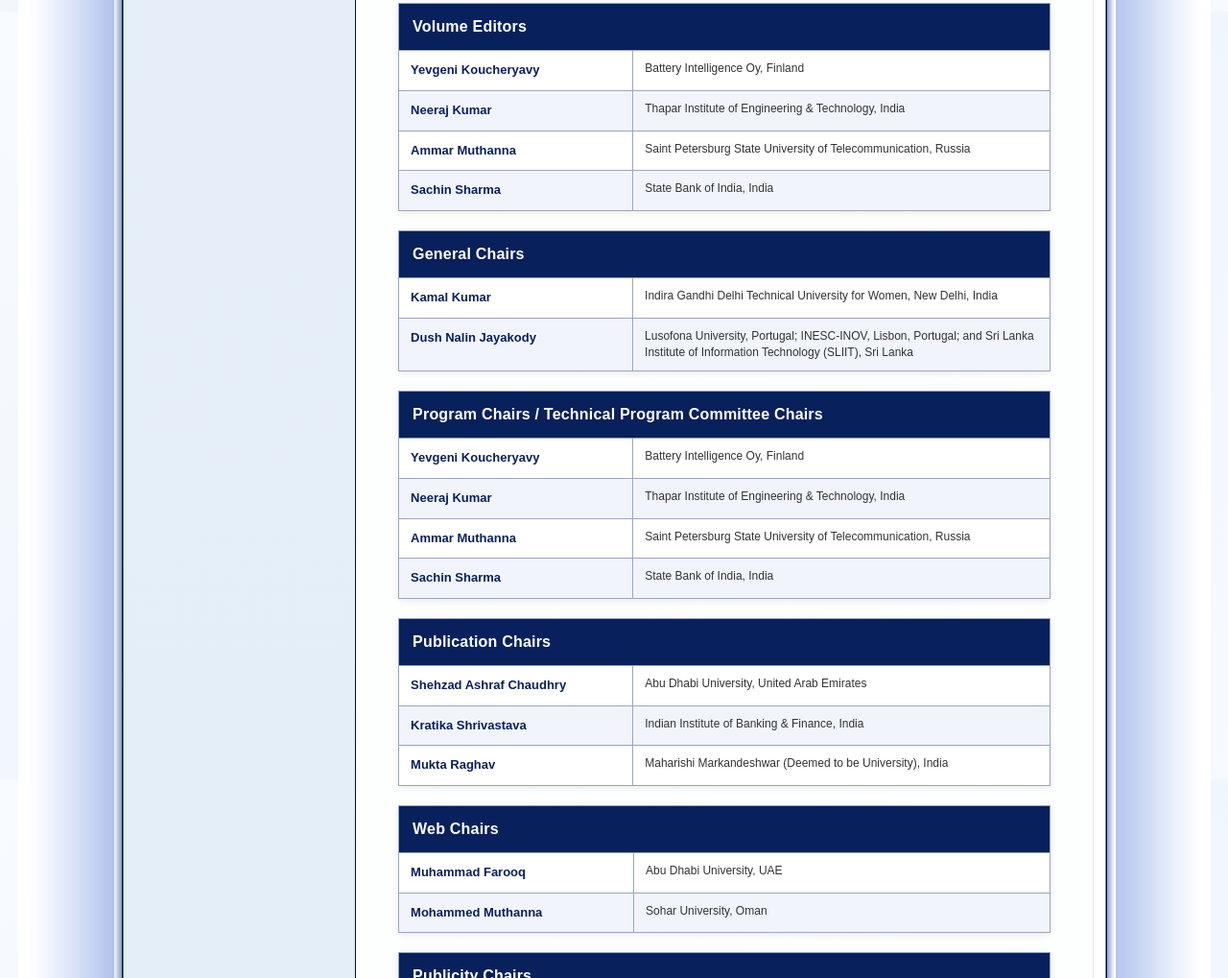
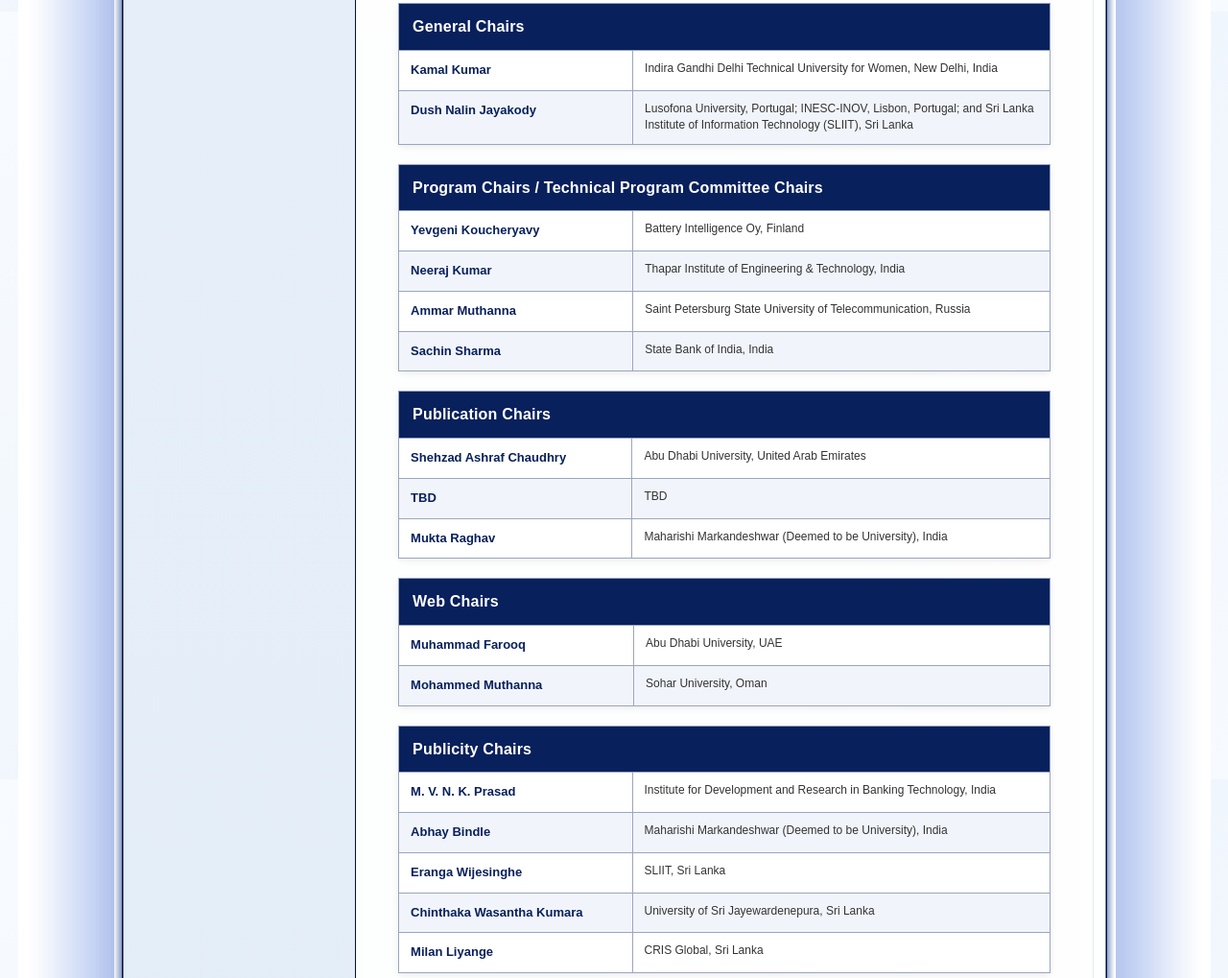
Before and after one commit to pokchik/new2an2026, a plain HTML site: page organizers.html in a window 1280 px wide. Shown: the part 788-1807 px from the top of the page at 96% size. Drawn offline with Linux system fonts and the light colour scheme.

Commit message:
Update organizers.html

```diff
--- a/organizers.html
+++ b/organizers.html
@@ -228,91 +228,49 @@
                     padding:11px 14px;
                     letter-spacing:0.2px;
                 ">
-                Volume Editors
-            </td>
-</tr>
-<tr style="background:#FFFFFF;">
-<td style="
-                    border:1px solid #9AA6BF;
-                    padding:10px 12px;
-                    color:#08205C;
-                    font-size:13px;
-                    font-weight:bold;
-                " valign="top" width="235">
-                Yevgeni Koucheryavy
-            </td>
-<td style="
-                    border:1px solid #9AA6BF;
-                    padding:10px 12px;
-                    color:#333333;
-                    font-size:12px;
-                    font-weight:normal;
-                    line-height:1.45;
-                " valign="top" width="445">
-                Battery Intelligence Oy, Finland
-            </td>
-</tr>
-<tr style="background:#F1F5FB;">
-<td style="
-                    border:1px solid #9AA6BF;
-                    padding:10px 12px;
-                    color:#08205C;
-                    font-size:13px;
-                    font-weight:bold;
-                " valign="top" width="235">
-                Neeraj Kumar
-            </td>
-<td style="
-                    border:1px solid #9AA6BF;
-                    padding:10px 12px;
-                    color:#333333;
-                    font-size:12px;
-                    font-weight:normal;
-                    line-height:1.45;
-                " valign="top" width="445">
-                Thapar Institute of Engineering &amp; Technology, India
-            </td>
-</tr>
-<tr style="background:#FFFFFF;">
-<td style="
-                    border:1px solid #9AA6BF;
-                    padding:10px 12px;
-                    color:#08205C;
-                    font-size:13px;
-                    font-weight:bold;
-                " valign="top" width="235">
-                Ammar Muthanna
-            </td>
-<td style="
-                    border:1px solid #9AA6BF;
-                    padding:10px 12px;
-                    color:#333333;
-                    font-size:12px;
-                    font-weight:normal;
-                    line-height:1.45;
-                " valign="top" width="445">
-                Saint Petersburg State University of Telecommunication, Russia
-            </td>
-</tr>
-<tr style="background:#F1F5FB;">
-<td style="
-                    border:1px solid #9AA6BF;
-                    padding:10px 12px;
-                    color:#08205C;
-                    font-size:13px;
-                    font-weight:bold;
-                " valign="top" width="235">
-                Sachin Sharma
-            </td>
-<td style="
-                    border:1px solid #9AA6BF;
-                    padding:10px 12px;
-                    color:#333333;
-                    font-size:12px;
-                    font-weight:normal;
-                    line-height:1.45;
-                " valign="top" width="445">
-                State Bank of India, India
+                General Chairs
+            </td>
+</tr>
+<tr style="background:#FFFFFF;">
+<td style="
+                    border:1px solid #9AA6BF;
+                    padding:10px 12px;
+                    color:#08205C;
+                    font-size:13px;
+                    font-weight:bold;
+                " valign="top" width="235">
+                Kamal Kumar
+            </td>
+<td style="
+                    border:1px solid #9AA6BF;
+                    padding:10px 12px;
+                    color:#333333;
+                    font-size:12px;
+                    font-weight:normal;
+                    line-height:1.45;
+                " valign="top" width="445">
+                Indira Gandhi Delhi Technical University for Women, New Delhi, India
+            </td>
+</tr>
+<tr style="background:#F1F5FB;">
+<td style="
+                    border:1px solid #9AA6BF;
+                    padding:10px 12px;
+                    color:#08205C;
+                    font-size:13px;
+                    font-weight:bold;
+                " valign="top" width="235">
+                Dush Nalin Jayakody
+            </td>
+<td style="
+                    border:1px solid #9AA6BF;
+                    padding:10px 12px;
+                    color:#333333;
+                    font-size:12px;
+                    font-weight:normal;
+                    line-height:1.45;
+                " valign="top" width="445">
+                Lusofona University, Portugal; INESC-INOV, Lisbon, Portugal; and Sri Lanka Institute of Information Technology (SLIIT), Sri Lanka
             </td>
 </tr>
 </table>
@@ -332,49 +290,92 @@
                     padding:11px 14px;
                     letter-spacing:0.2px;
                 ">
-                General Chairs
-            </td>
-</tr>
-<tr style="background:#FFFFFF;">
-<td style="
-                    border:1px solid #9AA6BF;
-                    padding:10px 12px;
-                    color:#08205C;
-                    font-size:13px;
-                    font-weight:bold;
-                " valign="top" width="235">
-                Kamal Kumar
-            </td>
-<td style="
-                    border:1px solid #9AA6BF;
-                    padding:10px 12px;
-                    color:#333333;
-                    font-size:12px;
-                    font-weight:normal;
-                    line-height:1.45;
-                " valign="top" width="445">
-                Indira Gandhi Delhi Technical University for Women, New Delhi, India
-            </td>
-</tr>
-<tr style="background:#F1F5FB;">
-<td style="
-                    border:1px solid #9AA6BF;
-                    padding:10px 12px;
-                    color:#08205C;
-                    font-size:13px;
-                    font-weight:bold;
-                " valign="top" width="235">
-                Dush Nalin Jayakody
-            </td>
-<td style="
-                    border:1px solid #9AA6BF;
-                    padding:10px 12px;
-                    color:#333333;
-                    font-size:12px;
-                    font-weight:normal;
-                    line-height:1.45;
-                " valign="top" width="445">
-                Lusofona University, Portugal; INESC-INOV, Lisbon, Portugal; and Sri Lanka Institute of Information Technology (SLIIT), Sri Lanka
+                Program Chairs / Technical Program Committee Chairs
+            </td>
+</tr>
+
+<tr style="background:#FFFFFF;">
+<td style="
+                    border:1px solid #9AA6BF;
+                    padding:10px 12px;
+                    color:#08205C;
+                    font-size:13px;
+                    font-weight:bold;
+                " valign="top" width="235">
+                Yevgeni Koucheryavy
+            </td>
+<td style="
+                    border:1px solid #9AA6BF;
+                    padding:10px 12px;
+                    color:#333333;
+                    font-size:12px;
+                    font-weight:normal;
+                    line-height:1.45;
+                " valign="top" width="445">
+                Battery Intelligence Oy, Finland
+            </td>
+</tr>
+<tr style="background:#F1F5FB;">
+<td style="
+                    border:1px solid #9AA6BF;
+                    padding:10px 12px;
+                    color:#08205C;
+                    font-size:13px;
+                    font-weight:bold;
+                " valign="top" width="235">
+                Neeraj Kumar
+            </td>
+<td style="
+                    border:1px solid #9AA6BF;
+                    padding:10px 12px;
+                    color:#333333;
+                    font-size:12px;
+                    font-weight:normal;
+                    line-height:1.45;
+                " valign="top" width="445">
+                Thapar Institute of Engineering & Technology, India
+            </td>
+</tr>
+<tr style="background:#FFFFFF;">
+<td style="
+                    border:1px solid #9AA6BF;
+                    padding:10px 12px;
+                    color:#08205C;
+                    font-size:13px;
+                    font-weight:bold;
+                " valign="top" width="235">
+                Ammar Muthanna
+            </td>
+<td style="
+                    border:1px solid #9AA6BF;
+                    padding:10px 12px;
+                    color:#333333;
+                    font-size:12px;
+                    font-weight:normal;
+                    line-height:1.45;
+                " valign="top" width="445">
+                Saint Petersburg State University of Telecommunication, Russia
+            </td>
+</tr>
+<tr style="background:#F1F5FB;">
+<td style="
+                    border:1px solid #9AA6BF;
+                    padding:10px 12px;
+                    color:#08205C;
+                    font-size:13px;
+                    font-weight:bold;
+                " valign="top" width="235">
+                Sachin Sharma
+            </td>
+<td style="
+                    border:1px solid #9AA6BF;
+                    padding:10px 12px;
+                    color:#333333;
+                    font-size:12px;
+                    font-weight:normal;
+                    line-height:1.45;
+                " valign="top" width="445">
+                State Bank of India, India
             </td>
 </tr>
 </table>
@@ -394,111 +395,6 @@
                     padding:11px 14px;
                     letter-spacing:0.2px;
                 ">
-                Program Chairs / Technical Program Committee Chairs
-            </td>
-</tr>
-
-<tr style="background:#FFFFFF;">
-<td style="
-                    border:1px solid #9AA6BF;
-                    padding:10px 12px;
-                    color:#08205C;
-                    font-size:13px;
-                    font-weight:bold;
-                " valign="top" width="235">
-                Yevgeni Koucheryavy
-            </td>
-<td style="
-                    border:1px solid #9AA6BF;
-                    padding:10px 12px;
-                    color:#333333;
-                    font-size:12px;
-                    font-weight:normal;
-                    line-height:1.45;
-                " valign="top" width="445">
-                Battery Intelligence Oy, Finland
-            </td>
-</tr>
-<tr style="background:#F1F5FB;">
-<td style="
-                    border:1px solid #9AA6BF;
-                    padding:10px 12px;
-                    color:#08205C;
-                    font-size:13px;
-                    font-weight:bold;
-                " valign="top" width="235">
-                Neeraj Kumar
-            </td>
-<td style="
-                    border:1px solid #9AA6BF;
-                    padding:10px 12px;
-                    color:#333333;
-                    font-size:12px;
-                    font-weight:normal;
-                    line-height:1.45;
-                " valign="top" width="445">
-                Thapar Institute of Engineering & Technology, India
-            </td>
-</tr>
-<tr style="background:#FFFFFF;">
-<td style="
-                    border:1px solid #9AA6BF;
-                    padding:10px 12px;
-                    color:#08205C;
-                    font-size:13px;
-                    font-weight:bold;
-                " valign="top" width="235">
-                Ammar Muthanna
-            </td>
-<td style="
-                    border:1px solid #9AA6BF;
-                    padding:10px 12px;
-                    color:#333333;
-                    font-size:12px;
-                    font-weight:normal;
-                    line-height:1.45;
-                " valign="top" width="445">
-                Saint Petersburg State University of Telecommunication, Russia
-            </td>
-</tr>
-<tr style="background:#F1F5FB;">
-<td style="
-                    border:1px solid #9AA6BF;
-                    padding:10px 12px;
-                    color:#08205C;
-                    font-size:13px;
-                    font-weight:bold;
-                " valign="top" width="235">
-                Sachin Sharma
-            </td>
-<td style="
-                    border:1px solid #9AA6BF;
-                    padding:10px 12px;
-                    color:#333333;
-                    font-size:12px;
-                    font-weight:normal;
-                    line-height:1.45;
-                " valign="top" width="445">
-                State Bank of India, India
-            </td>
-</tr>
-</table>
-<table border="0" cellpadding="0" cellspacing="0" style="
-               border-collapse:collapse;
-               border:1px solid #9AA6BF;
-               font-family:Arial, Helvetica, sans-serif;
-               margin-bottom:20px;
-               box-shadow:0 2px 7px rgba(0,0,0,0.08);
-           " width="680">
-<tr>
-<td colspan="2" style="
-                    background:#08205C;
-                    color:#FFFFFF;
-                    font-size:16px;
-                    font-weight:bold;
-                    padding:11px 14px;
-                    letter-spacing:0.2px;
-                ">
                 Publication Chairs
             </td>
 </tr>
@@ -531,17 +427,17 @@
                     font-size:13px;
                     font-weight:bold;
                 " valign="top" width="235">
-                Kratika Shrivastava
-            </td>
-<td style="
-                    border:1px solid #9AA6BF;
-                    padding:10px 12px;
-                    color:#333333;
-                    font-size:12px;
-                    font-weight:normal;
-                    line-height:1.45;
-                " valign="top" width="445">
-                Indian Institute of Banking &amp; Finance, India
+                TBD
+            </td>
+<td style="
+                    border:1px solid #9AA6BF;
+                    padding:10px 12px;
+                    color:#333333;
+                    font-size:12px;
+                    font-weight:normal;
+                    line-height:1.45;
+                " valign="top" width="445">
+                TBD
             </td>
 </tr>
 <tr style="background:#FFFFFF;">
```
